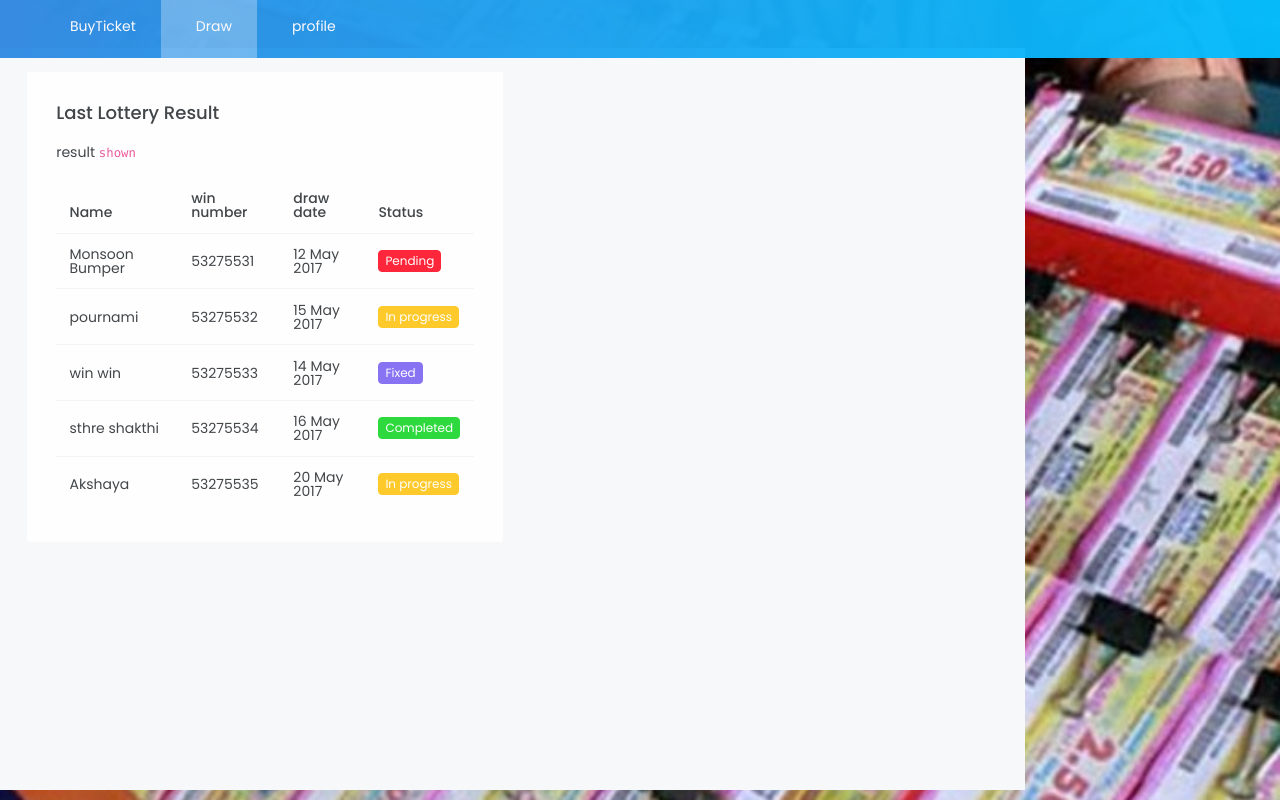
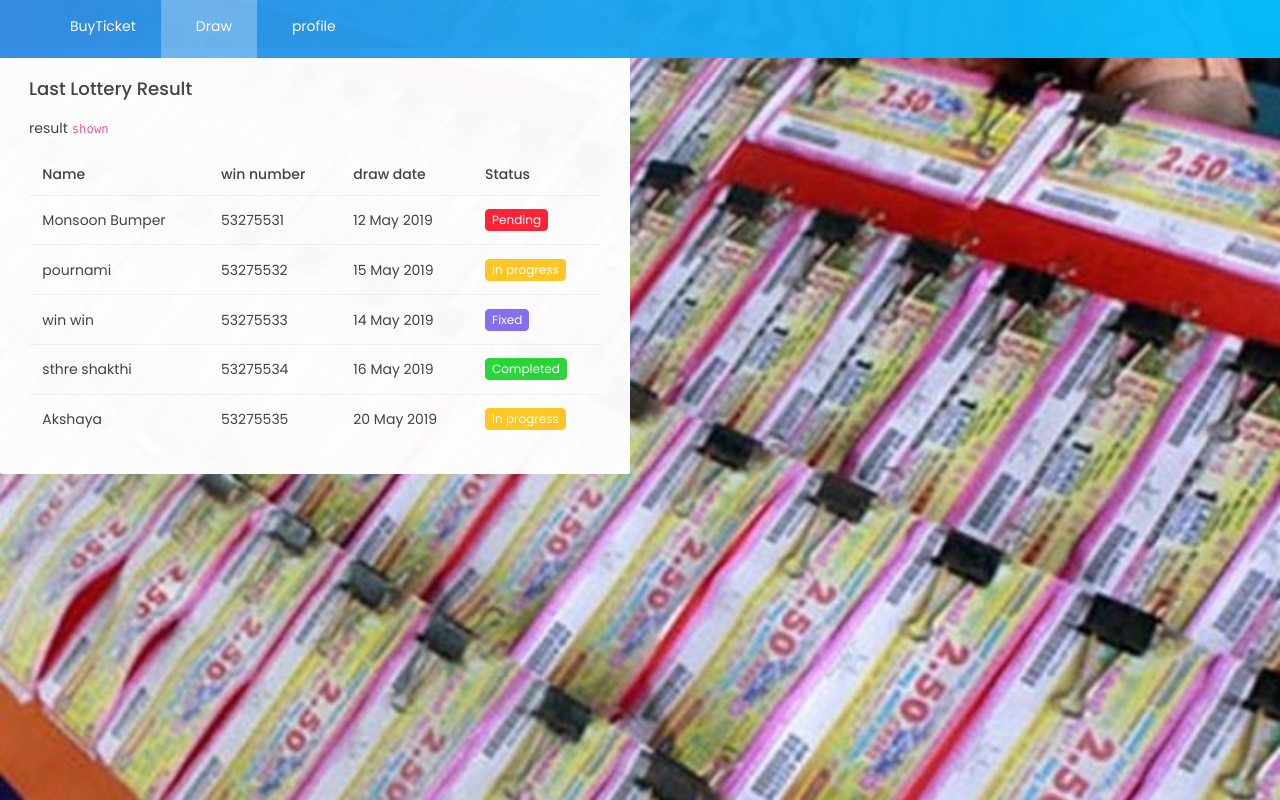
Before and after one commit to Anil-mn/Lottery, a PHP site: page /draw.html in a window 1280 px wide. Run offline with PHP 8.4, Linux system fonts and the light colour scheme.

Commit message:
draw changed

```diff
--- a/admin.php
+++ b/admin.php
@@ -10,7 +10,6 @@
     <link rel="stylesheet" type="text/css" href="css/style.css">
 </head>
     <nav class="navbar col-lg-12 col-12 p-0 fixed-top d-flex flex-row">
-                    <
         <div class="navbar-menu-wrapper d-flex align-items-center">
                       <ul class="navbar-nav navbar-nav-left header-links d-none d-md-flex">
                         <li class="nav-item active">
@@ -19,14 +18,12 @@
                         <li class="nav-item">
                           <a href="#30" class="nav-link"><i class="mdi mdi-email-outline"></i>Draw</a>
                         </li>
-
                       </ul>
                       <button class="navbar-toggler navbar-toggler-right d-lg-none align-self-center" type="button" data-toggle="offcanvas">
                         <span class="icon-menu"></span>
                       </button>
                     </div>
                   </nav>
-
            <div class="row" id='29'>
             <div class="col-lg-6 grid-margin stretch-card">
               <div class="card">
@@ -59,7 +56,7 @@
                 </div>
               </div>
             </div>
-            div class="row" id='29'>
+
             <div class="col-lg-6 grid-margin stretch-card">
               <div class="card">
                 <div class="card-body">
--- a/draw.html
+++ b/draw.html
@@ -33,8 +33,8 @@
                     </div>
                   </nav>
                      <br><br>
-                  <div class="main-panel">
-                        <div class="content-wrapper">
+
+
                           <div class="row">
                             <div class="col-lg-6 grid-margin stretch-card">
                               <div class="card">
@@ -56,31 +56,31 @@
                                       <tr>
                                         <td>Monsoon Bumper</td>
                                         <td>53275531</td>
-                                        <td>12 May 2017</td>
+                                        <td>12 May 2019</td>
                                         <td><label class="badge badge-danger">Pending</label></td>
                                       </tr>
                                       <tr>
                                         <td>pournami</td>
                                         <td>53275532</td>
-                                        <td>15 May 2017</td>
+                                        <td>15 May 2019</td>
                                         <td><label class="badge badge-warning">In progress</label></td>
                                       </tr>
                                       <tr>
                                         <td>win win</td>
                                         <td>53275533</td>
-                                        <td>14 May 2017</td>
+                                        <td>14 May 2019</td>
                                         <td><label class="badge badge-info">Fixed</label></td>
                                       </tr>
                                       <tr>
                                         <td>sthre shakthi</td>
                                         <td>53275534</td>
-                                        <td>16 May 2017</td>
+                                        <td>16 May 2019</td>
                                         <td><label class="badge badge-success">Completed</label></td>
                                       </tr>
                                       <tr>
                                         <td>Akshaya</td>
                                         <td>53275535</td>
-                                        <td>20 May 2017</td>
+                                        <td>20 May 2019</td>
                                         <td><label class="badge badge-warning">In progress</label></td>
                                       </tr>
                                     </tbody>
--- a/login.html
+++ b/login.html
@@ -33,12 +33,12 @@
                 <form action='php/login.php' method="POST">
                   <div class="form-group">
                     <label for="exampleInputEmail1">Username</label>
-                    <input type="text" required  name="username" id='name'  class="form-control"  aria-describedby="emailHelp" placeholder="Username">
+                    <input type="text" required  name="username" id='name'  class="form-control"  aria-describedby="emailHelp" >
                     <i class="mdi mdi-account"></i>
                   </div>
                   <div class="form-group">
                     <label for="exampleInputPassword1">Password</label>
-                    <input type="password" required class="form-control" type="password" name="pass" id='pas' placeholder="Password">
+                    <input type="password" required class="form-control" type="password" name="pass" id='pas'>
                     <i class="mdi mdi-eye"></i>
                   </div>
                   <div class="mt-5">
--- a/php/register.php
+++ b/php/register.php
@@ -7,6 +7,5 @@ $number=$_POST['number'];
 $query="INSERT INTO `user`(`username`,`number`,`password`) VALUES ('$username','$number','$password')";
 
 $result=mysqli_query($con,$query);
-header('Location:../main.html');
-
+header('Location:../login.html');
 ?>
--- a/profile.html
+++ b/profile.html
@@ -16,19 +16,17 @@
                           <a href="main.html" class="nav-link"><i class="mdi mdi-image-filter"></i>BuyTicket</a>
                         </li>
                         <li class="nav-item">
-                          <a href="draw.html" class="nav-link"><i class="mdi mdi-email-outline"></i>Draw</a>
+                          <a href="http://www.keralalotteries.com/index.php/quick-view/result" class="nav-link"><i class="mdi mdi-email-outline"></i>Draw</a>
                         </li>
                         <li class="nav-item active">
                           <a href="#" class="nav-link"><i class="mdi mdi-calendar"></i>profile</a>
                         </li>
                       </ul>
-
                       <button class="navbar-toggler navbar-toggler-right d-lg-none align-self-center" type="button" data-toggle="offcanvas">
                         <span class="icon-menu"></span>
                       </button>
                     </div>
                   </nav>
-
                   <br><br><br><br><br>
                   <div class="col-12 grid-margin">
                         <div class="card">
--- a/script.js
+++ b/script.js
@@ -1,7 +1,4 @@
 var test,test1,Rup,all //variable declarations
-
-
-
 function one(x){
     return document.getElementById(x); //function for all getelement
 }
@@ -12,29 +9,11 @@ load=()=>{
      document.getElementById('btn').style.visibility='hidden';
      //Hidding elements
 
-
-
 }
-login=()=>
-{
-    var name = document.getElementById('name').value;
-    var pas=document.getElementById('pas').value;
-    if (name=='anil' && pas=='123')
-    {
-
-    window.location.href= 'main.html';
-    return false;
-
-    }
-
-}
-
 price=()=>{
     //price validation of lotteries
     var Rupees= document.getElementById('ticket').value;
-
     if(Rupees=='Monsoon Bumper'){
-
         Rup=200
         price='5 കോടി '}
 
@@ -59,9 +38,9 @@ price=()=>{
                         price='6 കോടി'}
 
         test = one("Rupees");
-        test.innerHTML ="<h3> ടിക്കറ്റിന്റെ വില   "+Rup+"       rs </h3>";
+        test.innerHTML ="<h3> ടിക്കറ്റിന്റെ വില   "+Rup+"</h3>";
         test1 = one("price");
-        test1.innerHTML ="<h3>  സമ്മാനത്തുക  "+price+"rs </h3>";
+        test1.innerHTML ="<h3>  സമ്മാനത്തുക  "+price+"</h3>";
         document.getElementById('demo').style.visibility='Visible';
         document.getElementById('bi').style.visibility='Visible';
         document.getElementById('btn').style.visibility='hidden';
@@ -78,7 +57,7 @@ vai=()=>{
         test = one("vai");
 
         test.className='text-danger'
-        test.innerHTML ="<h3>  Ticket is already booked try another one </h3>";
+        test.innerHTML ="<h3>  Ticket is already booked try  another one </h3>";
         one('btn').style.visibility='hidden';
         one('ne').style.visibility='hidden';
         one('vai2').style.visibility='visible'
```
Also changed, not shown: index.html (+5 -5 lines), main.html (+17 -20 lines). Lines whose indentation alone changed are shown as unchanged.
